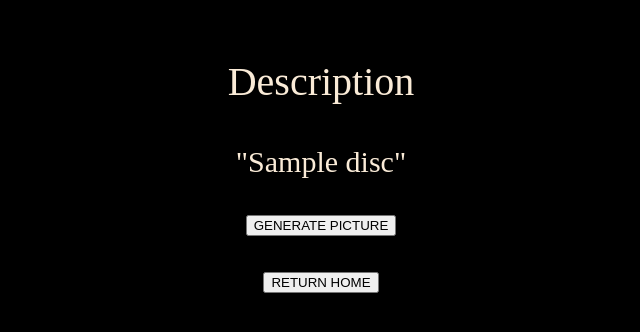
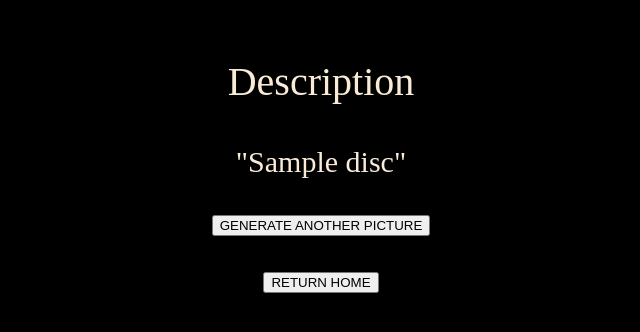
Before and after one commit to ElijahHallera/205Proj, a Flask app: template templates/pic.html in a window 1280 px wide. Shown: the part 382-714 px from the top of the page, without its empty margins (319-959 px from the left). Run offline with Flask 2, Linux system fonts and the light colour scheme; the template is opened without the code that fills it: most values are stand-ins (such as "Sample title", 1, 10 or a date in 2020); some libraries are stand-ins or nearby versions.

Commit message:
Fixed GENERATE ANOTHER PICTURE button to properly function on result page

```diff
--- a/templates/pic.html
+++ b/templates/pic.html
@@ -119,7 +119,9 @@
         <div id="disc">"{{disc}}"</div>
         <br>
         <br>
-        <button  class="btn"alt="button" onclick= "{{ url_for('pic') }}" >GENERATE PICTURE</button>
+        <a href="{{ url_for('pic') }}">
+            <button  class="btn"alt="button" onclick= "{{ url_for('pic') }}" >GENERATE ANOTHER PICTURE</button>
+        </a>
         <br>
         <br>
         <button  class="btn"alt="button" onclick= "location.href = 'http://127.0.0.1:5000/';" >RETURN HOME</button>
```
